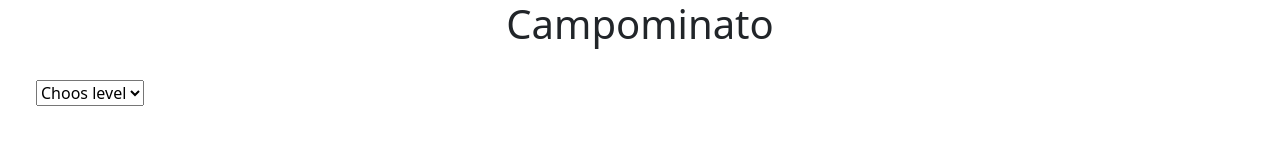
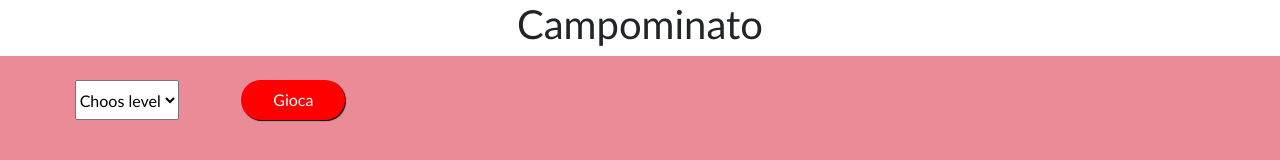
Before and after one commit to dona70909/js-campominato-grid, a plain HTML site: page index.html in a window 1280 px wide. Drawn offline with nearby package versions, Linux system fonts and the light colour scheme.

Commit message:
btn play

```diff
--- a/css/mystyle.css
+++ b/css/mystyle.css
@@ -1,7 +1,29 @@
+body{
+    background-color: rgb(236, 139, 152);
+    font-family: 'Gill Sans', 'Gill Sans MT', Calibri, 'Trebuchet MS', sans-serif;
+}
+
+header {
+    background-color: white;
+}
+
+select {
+    height: 100%;
+}
+
+.my-btn{
+    background-color: red;
+    color: white;
+    padding: .5rem 2rem;
+    border: none;
+    box-shadow: 1px 1px 1px black;
+}
+
 .my-grid-container{
     width: 500px;
     height:500px;
     margin: 0 auto;
+
 }
 
 .my-grid-square{
--- a/index.html
+++ b/index.html
@@ -29,17 +29,21 @@
         </div>
     </header>
 
-    <main class="p-4">
+    <main class="p-4 main-bg" >
 
         <section class="container-fluid mb-4">
-            <div class="row">
-                <div class="col-12">
+            <div class="row ">
+                <div class="col-2 text-center">
                     <select  id="my-select">
                         <option selected>Choos level </option>
                         <option value="1">One</option>
                         <option value="2">Two</option>
                         <option value="3">Three</option>
                     </select>
+                </div>
+
+                <div class="col-2">
+                    <button class="my-btn rounded-pill" id="my-btn-play">Gioca</button>
                 </div>
             </div>
         </section>
--- a/js/myscript.js
+++ b/js/myscript.js
@@ -1,9 +1,10 @@
 
-let selectValue = document.getElementById("my-select").value;
+const btnPlay = document.getElementById("my-btn-play");
+btnPlay.addEventListener("click", function(){
 
     const gridContainer = document.querySelector(".my-grid-container");
 
-
+    selectValue = document.getElementById("my-select").value;
 
     if (selectValue == 1){
         for(let i = 0; i < 100; i++){
@@ -29,6 +30,7 @@ if (selectValue == 1){
                 divElement.classList.add("background-blue");
             });
         }
+
     } else if (selectValue == 3){
         for(let i = 0; i <49; i++){
             let divElement = document.createElement("div");
@@ -40,6 +42,9 @@ if (selectValue == 1){
                 divElement.classList.add("background-green");
             });
         }
+
     } else {
         console.log("scegli");
     }
+
+});
```
Lines whose indentation alone changed are shown as unchanged.
